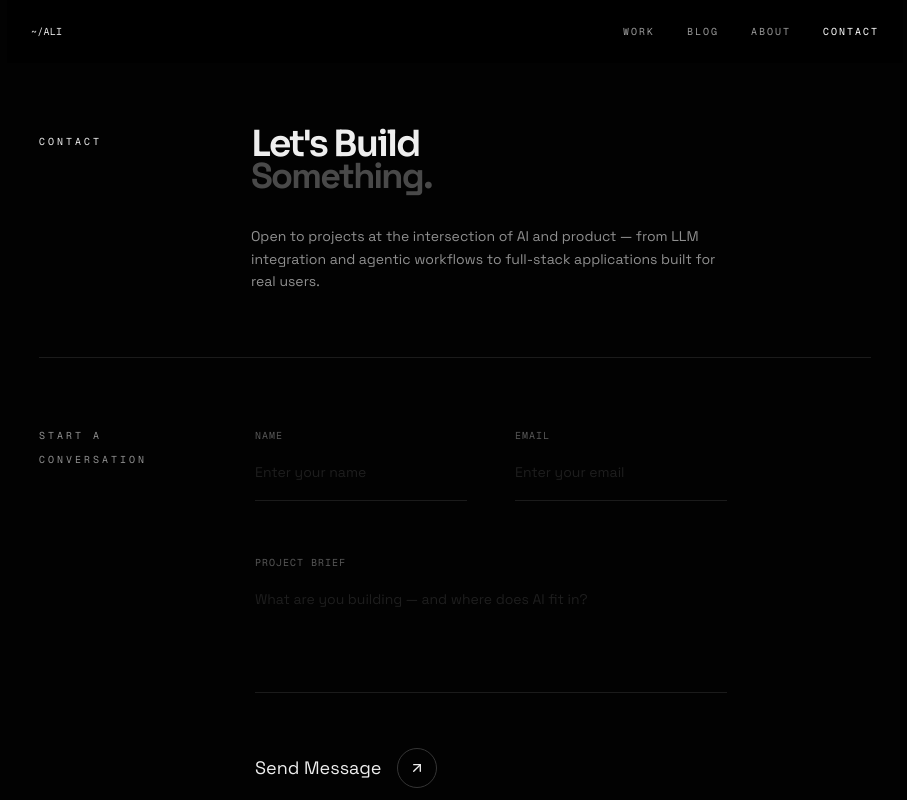
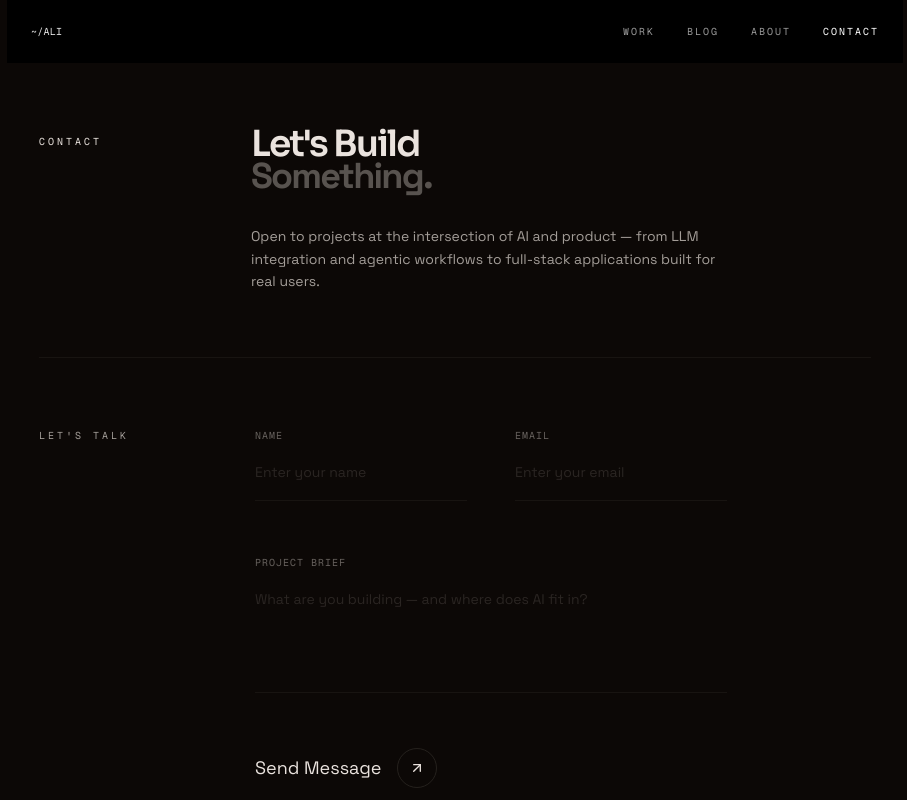
Before and after one commit to salisai/Portfolio, a Next.js app: page /contact in a window 1280 px wide. Shown: the top 800 px of the page, without its empty margins (185-1092 px from the left). Built offline with nearby package versions, Linux system fonts and the light colour scheme.

Commit message:
changing blog seciton

```diff
--- a/app/blog/[slug]/post-content.tsx
+++ b/app/blog/[slug]/post-content.tsx
@@ -49,12 +49,12 @@ export function PostContent({ post }: PostContentProps) {
           animate="show"
           className="mb-12 border-b border-border/50 pb-12"
         >
-          <h1 className="text-2xl md:text-3xl font-semibold tracking-tighter text-foreground leading-[1.1] mb-6">
+          <h1 className="text-3xl md:text-3xl font-semibold tracking-tighter text-foreground leading-[1.1] mb-6">
             {post.title}
           </h1>
 
           {post.description && (
-            <p className="text-[15px] text-muted-foreground font-light leading-relaxed mb-6 max-w-2xl">
+            <p className="text-[16px] text-muted-foreground font-light leading-relaxed mb-6 max-w-2xl">
               {post.description}
             </p>
           )}
@@ -110,7 +110,7 @@ export function PostContent({ post }: PostContentProps) {
             variants={stagger}
             initial="hidden"
             animate="show"
-            className="prose prose-lg max-w-none"
+            className="prose prose-xl prose-stone max-w-none text-foreground/90"
           >
             <PortableText
               value={post.body}
--- a/app/contact/page.tsx
+++ b/app/contact/page.tsx
@@ -72,7 +72,7 @@ export default function Contact() {
           className="grid grid-cols-1 md:grid-cols-12 gap-8 py-16 border-b border-border/50"
         >
           <div className="md:col-span-3">
-            <span className="text-[10px] font-mono uppercase tracking-[0.3em] text-muted-foreground">Start a <br></br>Conversation</span>
+            <span className="text-[10px] font-mono uppercase tracking-[0.3em] text-muted-foreground">Let's talk</span>
           </div>
 
           <div className="md:col-span-7">
@@ -193,7 +193,7 @@ export default function Contact() {
     <div className="space-y-4">
       <h3 className="text-[11px] font-bold uppercase tracking-widest text-foreground">Presence</h3>
       <div className="space-y-2 text-[13px] font-light text-muted-foreground">
-        <p>Peshawar, Pakistan</p>
+        <p>Islamabad, Pakistan</p>
         <p className="hover:text-primary transition-colors duration-300 w-fit">Available remotely · GMT +5</p>
       </div>
     </div>
--- a/app/globals.css
+++ b/app/globals.css
@@ -3,88 +3,81 @@
 @custom-variant dark (&:where((.dark, .dark *)));
 
 :root {
-  /* Backgrounds */
-  --background: #FFFFFF;
-  --card: #F3F3F3;
-  --popover: #F5F5F5;
+  /* Cream/Ivory Backgrounds */
+  --background: #FCF9F1;    /* Light Cream */
+  --card: #F5F2EA;          /* Slightly deeper cream */
+  --popover: #FAF7F0;
   --input: #FFFFFF;
 
-  --foreground: #111111;
-  --card-foreground: #111111;
-  --popover-foreground: #111111;
-  --primary-foreground: #FFFFFF;
-  --secondary-foreground: #111111;
-  --muted-foreground: #6B7280;
+  /* Typography - Soft Charcoal instead of pure black */
+  --foreground: #2C2C2C;
+  --card-foreground: #2C2C2C;
+  --popover-foreground: #2C2C2C;
+  --primary-foreground: #FCF9F1;
+  --secondary-foreground: #4B4639;
+  --muted-foreground: #8B8678;
   --accent-foreground: #FFFFFF;
 
-  /* Colors for buttons, links, accents */
-  --primary: #111111;
-  --secondary: #E5E7EB;
+  /* Accents - Warm tones */
+  --primary: #3D3929;       /* Deep warm brown/charcoal */
+  --secondary: #E9E4D5;     /* Muted beige */
 
   /* Borders & rings */
-  --border: #aaaaaa;
-  --ring: #111111;
+  --border: #E0DBCB;        /* Warm border */
+  --ring: #3D3929;
 
   /* Muted / subtle elements */
-  --muted: #F3F4F6;
-  --btn-minimal-bg: #f3f3f3;
+  --muted: #F1EDE1;
+  --btn-minimal-bg: #F1EDE1;
   --btn-live-bg: #ffffff;
-  --btn-minimal-border: #e5e7eb;
-
+  --btn-minimal-border: #E0DBCB;
 
   --radius: 0.5rem;
-
   --dark-primary: #181C14;
 
   /* Fonts */
   --font-heading: 'Sora', sans-serif;
   --font-body: 'Space Grotesk', sans-serif;
 
-  --progress-fill: black;
-  --progress-bg: #e5e5e5;
+  --progress-fill: #3D3929;
+  --progress-bg: #E9E4D5;
 
-  --nav: black;
-  --input-bg: oklch(0.98 0 0);
-  --input-text: oklch(0.15 0 0)
+  --nav: #3D3929;
+  --input-bg: #FCF9F1;
+  --input-text: #2C2C2C;
 }
 
-
 .dark {
-  --background: oklch(0.08 0 0);
-  --foreground: oklch(0.95 0 0);
-  --card: oklch(0.12 0 0);
-  --card-foreground: oklch(0.95 0 0);
-  --popover: oklch(0.12 0 0);
-  --popover-foreground: oklch(0.95 0 0);
-  --primary: oklch(0.95 0 0);
-  --primary-foreground: oklch(0.08 0 0);
-  --secondary: oklch(0.15 0 0);
-  --secondary-foreground: oklch(0.95 0 0);
-  --muted: oklch(0.25 0 0);
-  --muted-foreground: oklch(0.65 0 0);
-  --accent: oklch(0.95 0 0);
-  --accent-foreground: oklch(0.08 0 0);
+  /* Warm Dark Mode - Deep Espresso/Charcoal */
+  --background: oklch(0.14 0.01 60);
+  --foreground: oklch(0.92 0.01 60);
+  --card: oklch(0.17 0.01 60);
+  --card-foreground: oklch(0.92 0.01 60);
+  --popover: oklch(0.17 0.01 60);
+  --popover-foreground: oklch(0.92 0.01 60);
+  --primary: oklch(0.92 0.01 60);
+  --primary-foreground: oklch(0.14 0.01 60);
+  --secondary: oklch(0.22 0.01 60);
+  --secondary-foreground: oklch(0.92 0.01 60);
+  --muted: oklch(0.28 0.01 60);
+  --muted-foreground: oklch(0.70 0.01 60);
+  --accent: oklch(0.92 0.01 60);
+  --accent-foreground: oklch(0.14 0.01 60);
   --destructive: oklch(0.5 0.15 10);
   --destructive-foreground: oklch(0.95 0 0);
-  --border: oklch(32.897% 0.00004 271.152);
-  --input: oklch(0% 0 0);
-  --ring: oklch(0.3 0 0);
-  --chart-1: oklch(0.6 0.15 260);
-  --chart-2: oklch(0.65 0.12 180);
-  --chart-3: oklch(0.55 0.1 40);
-  --chart-4: oklch(0.7 0.08 270);
-  --chart-5: oklch(0.6 0.1 60);
+  --border: oklch(0.25 0.01 60);
+  --input: oklch(0.10 0 0);
+  --ring: oklch(0.4 0.01 60);
 
+  --progress-fill: oklch(0.92 0.01 60);
+  --progress-bg: oklch(0.22 0.01 60);
 
-  --progress-fill: #e5e5e5;
-  --progress-bg: rgb(36, 36, 36);
-
-  --input-bg: oklch(0.15 0 0);
-  --input-text: oklch(0.95 0 0);
-  --nav: oklch(0.95 0 0);
-  --btn-minimal-bg: oklch(0.15 0 0);
-  --btn-live-bg: oklch(0.25 0 0);
-  --btn-minimal-border: oklch(0.25 0 0);
+  --input-bg: oklch(0.18 0.01 60);
+  --input-text: oklch(0.92 0.01 60);
+  --nav: oklch(0.92 0.01 60);
+  --btn-minimal-bg: oklch(0.20 0.01 60);
+  --btn-live-bg: oklch(0.25 0.01 60);
+  --btn-minimal-border: oklch(0.28 0.01 60);
 }
 
 @theme inline {
--- a/app/layout.tsx
+++ b/app/layout.tsx
@@ -1,5 +1,5 @@
 import type { Metadata } from 'next'
-import { Geist, Geist_Mono, Sora, Space_Grotesk } from 'next/font/google'
+import { Geist, Geist_Mono, Sora, Space_Grotesk , Playfair_Display, Inter} from 'next/font/google'
 import { Analytics } from '@vercel/analytics/next'
 import './globals.css'
 import Navbar from '@/components/navbar'
@@ -16,6 +16,21 @@ const sora = Sora({
 const spaceGrotesk = Space_Grotesk({
   subsets: ["latin"],
   weight: ["400", "500", "700"],
+  variable: "--font-body",
+})
+
+// Fancy Serif for Headings
+const serifHeading = Playfair_Display({
+  subsets: ["latin"],
+  weight: ["400", "600", "700", "800"],
+  variable: "--font-heading",
+  style: ['italic', 'normal']
+});
+
+// Clean Sans for Body (Inter is the standard for high readability)
+const sansBody = Inter({
+  subsets: ["latin"],
+  weight: ["300", "400", "500", "600"],
   variable: "--font-body",
 })
 
--- a/app/projects/page.tsx
+++ b/app/projects/page.tsx
@@ -119,10 +119,10 @@ export default function Projects() {
               className="relative bg-background group p-5 flex flex-col gap-4 h-full border border-dotted border-white/20 transition-all duration-300 hover:bg-white/[0.02]"
             >
               {/* Corner Accents */}
-              <span className="absolute -top-[1px] -left-[1px] w-3 h-3 border-t border-l border-white/40 group-hover:w-6 group-hover:h-6 group-hover:border-white transition-all duration-300" />
-              <span className="absolute -top-[1px] -right-[1px] w-3 h-3 border-t border-r border-white/40 group-hover:w-6 group-hover:h-6 group-hover:border-white transition-all duration-300" />
-              <span className="absolute -bottom-[1px] -left-[1px] w-3 h-3 border-b border-l border-white/40 group-hover:w-6 group-hover:h-6 group-hover:border-white transition-all duration-300" />
-              <span className="absolute -bottom-[1px] -right-[1px] w-3 h-3 border-b border-r border-white/40 group-hover:w-6 group-hover:h-6 group-hover:border-white transition-all duration-300" />
+              <span className="absolute -top-[1px] -left-[1px] w-3 h-3 border-dotted border-t border-l border-white/40 group-hover:w-6 group-hover:h-6 group-hover:border-white transition-all duration-300" />
+              <span className="absolute -top-[1px] -right-[1px] w-3 h-3 border-dotted border-t border-r border-white/40 group-hover:w-6 group-hover:h-6 group-hover:border-white transition-all duration-300" />
+              <span className="absolute -bottom-[1px] -left-[1px] w-3 h-3 border-dotted border-b border-l border-white/40 group-hover:w-6 group-hover:h-6 group-hover:border-white transition-all duration-300" />
+              <span className="absolute -bottom-[1px] -right-[1px] w-3 h-3 border-dotted border-b border-r border-white/40 group-hover:w-6 group-hover:h-6 group-hover:border-white transition-all duration-300" />
 
               <div className="w-full aspect-[16/9] relative overflow-hidden bg-muted/10">
                 <Image
```
Also changed, not shown: app/page.tsx (+22 -78 lines), lib/portableTextComponents.tsx (+21 -16 lines).
